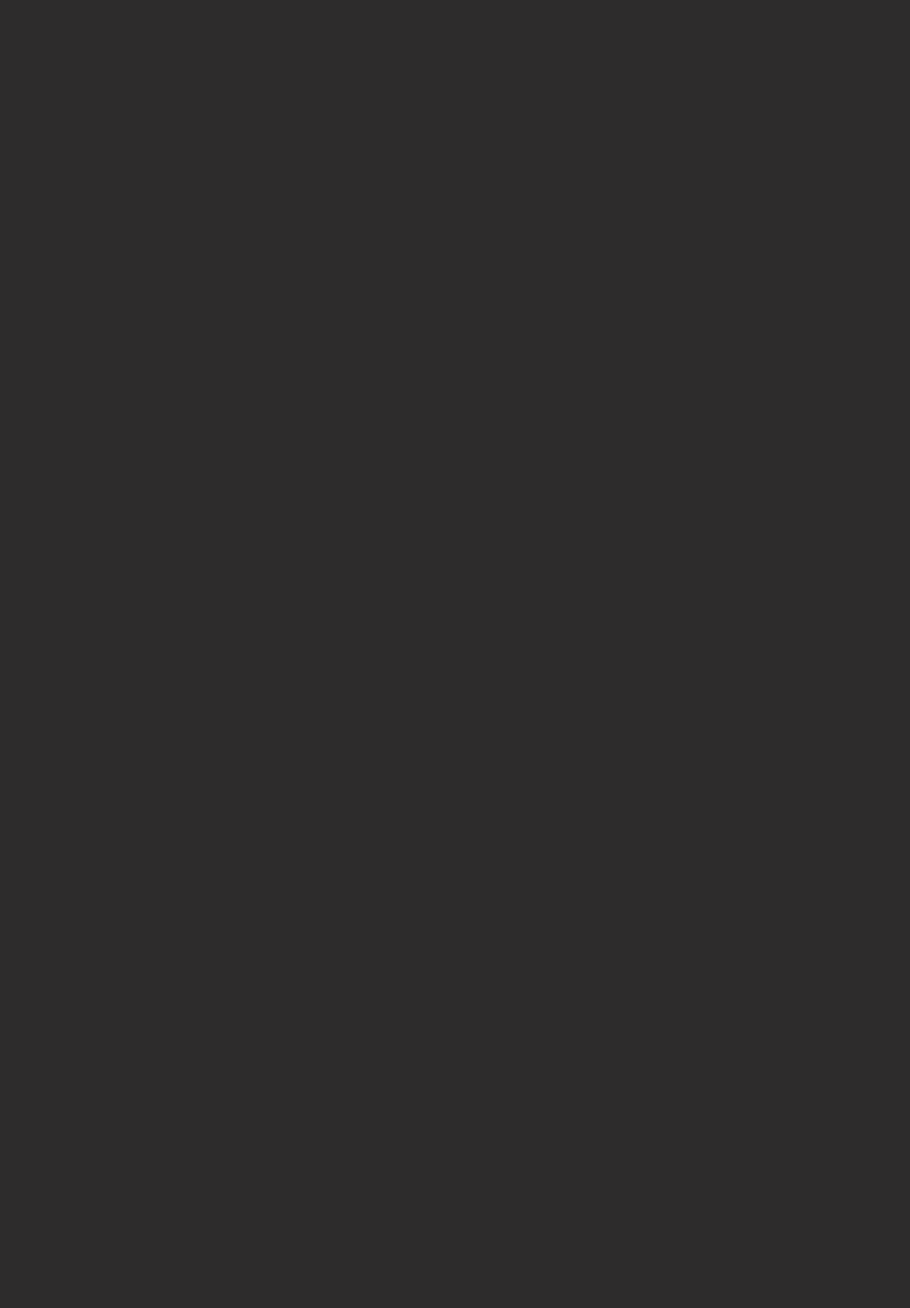
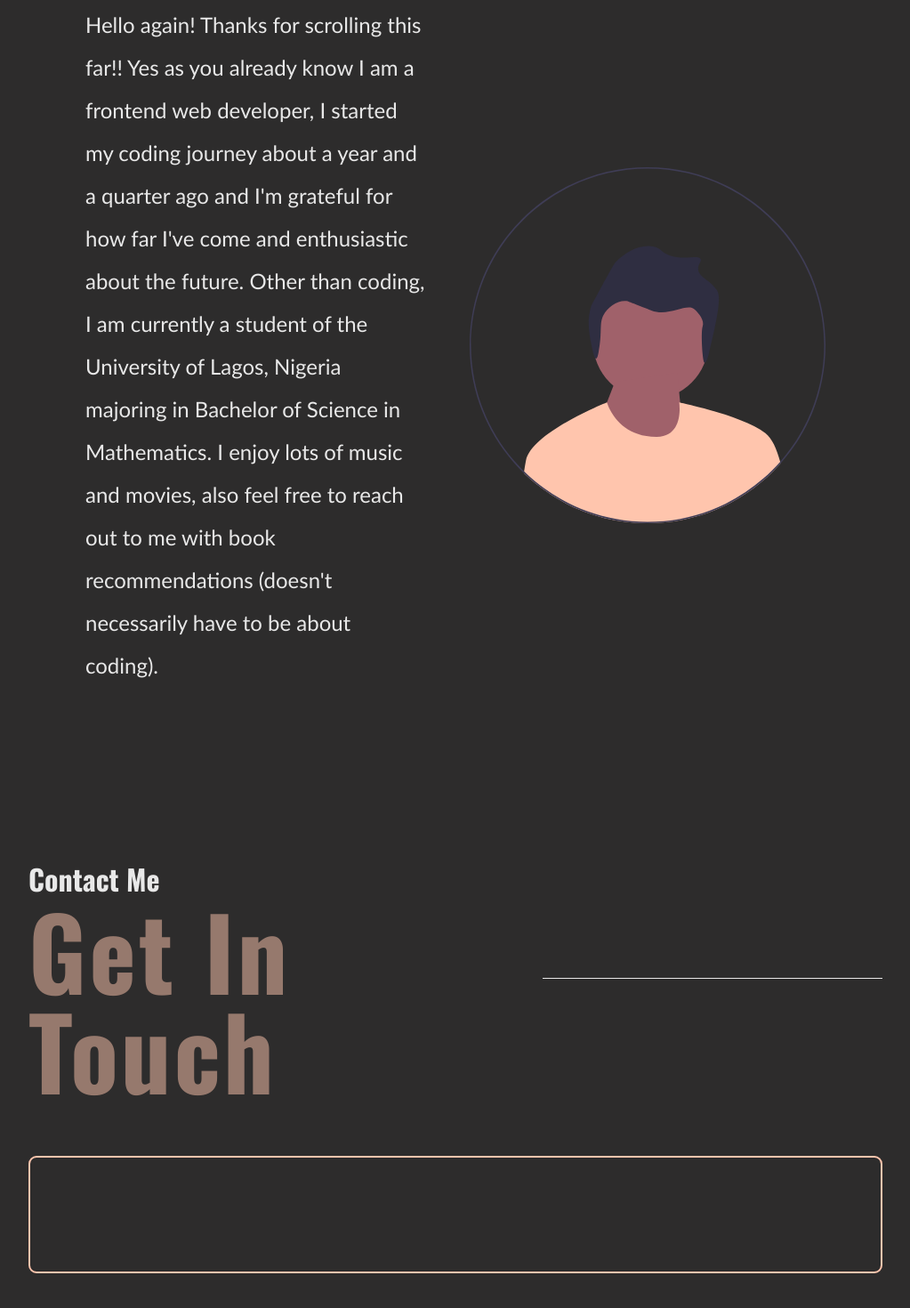
Before and after one commit to Oluwajuwonomoyele/my-portfolio, a JavaScript app: page / in a window 1280 px wide. Shown: the part 5635-7105 px from the top of the page at 89% size, without its empty margins (128-1151 px from the left). Before the commit the page ends 5767 px from the top, so only its background shows below. Built offline with nearby package versions, Linux system fonts and the light colour scheme; the HTML template or start-up script is replaced by a standard one.

Commit message:
add aboutMe section

```diff
--- a/src/App.js
+++ b/src/App.js
@@ -5,6 +5,7 @@ import Hero from "./components/Hero";
 import Projects from "./components/Projects";
 import Skills from "./components/Skills";
 import About from "./components/About";
+import Contact from "./components/Contact";
 
 function App() {
   const theme = {
@@ -24,6 +25,7 @@ function App() {
         <Projects />
         <Skills />
         <About />
+        <Contact />
       </ThemeProvider>
     </Router>
   );
--- a/src/components/About/About.styles.js
+++ b/src/components/About/About.styles.js
@@ -33,4 +33,18 @@ export const AboutHeader = styled.div`
 `
 export const AboutContent = styled.div`
     padding: 4rem;
+    display: grid;
+    grid-template-columns: 3fr 1fr;
+    align-items: center;
+    gap: 3rem;
+
+    p {
+        font-size: 1.5rem;
+        color: ${props => props.theme.colors.white};
+        line-height: 3rem;
+    }
+
+    img {
+        width: 25rem;
+    }
 `
--- a/src/components/About/index.js
+++ b/src/components/About/index.js
@@ -1,4 +1,5 @@
 import { AboutSection, AboutContainer, AboutHeader, AboutContent } from './About.styles';
+import aboutPic from '../../assets/about me.svg';
 
 const About = () => {
     return (
@@ -12,6 +13,10 @@ const About = () => {
                     <div></div>
                 </AboutHeader>
                 <AboutContent>
+                    <p>Hello again! Thanks for scrolling this far!! Yes as you already know I am a frontend web developer, I started my coding journey about a year and a quarter ago and I'm grateful for how far I've come and enthusiastic about the future.
+                    Other than coding, I am currently a student of the University of Lagos, Nigeria majoring in Bachelor of Science in Mathematics. I enjoy lots of music and movies, also feel free to reach out to me with book recommendations (doesn't necessarily have to be about coding).
+                    </p>
+                    <img src={aboutPic} alt="about me" />
 
                 </AboutContent>
             </AboutContainer>
--- a/src/components/Contact/Contact.styles.js
+++ b/src/components/Contact/Contact.styles.js
@@ -0,0 +1,40 @@
+import styled from "styled-components";
+
+export const ContactSection = styled.section`
+
+`
+export const ContactContainer = styled.div`
+    max-width: 1500px;
+    margin: 0 auto;
+    padding: 4rem 10rem;
+`
+export const ContactHeader = styled.div`
+    display: flex;
+    align-items: center;
+
+    h1 {
+            font-size: 2rem;
+            color: ${props => props.theme.colors.white};
+        }
+    h2 {
+        font-size: 7rem;
+        letter-spacing: 3px;
+        line-height: 7rem;
+        color: ${props => props.theme.colors.primary};
+        opacity: 0.5;
+    }
+    div:nth-last-child(1) {
+        background-color: ${props => props.theme.colors.white};
+        height: 1px;
+        width: 400px;
+    }
+`
+
+export const ContactContent = styled.div`
+    margin: 4rem 0;
+    width: 100%;
+    padding: 4rem;
+    border: 2px solid ${props => props.theme.colors.primary};
+    border-radius: 9px;
+
+`
--- a/src/components/Contact/index.js
+++ b/src/components/Contact/index.js
@@ -0,0 +1,25 @@
+import { ContactSection, ContactContainer, ContactHeader, ContactContent } from "./Contact.styles";
+
+const Contact = () => {
+    return (
+        <ContactSection>
+            <ContactContainer>
+                <ContactHeader>
+                    <div>
+                        <h1>Contact Me</h1>
+                        <h2>Get In Touch</h2>
+                    </div>
+                    <div>
+
+                    </div>
+                </ContactHeader>
+                <ContactContent>
+
+                </ContactContent>
+
+            </ContactContainer>
+        </ContactSection>
+    );
+}
+
+export default Contact;
```
Also changed, not shown: src/assets/about me.svg (added).
